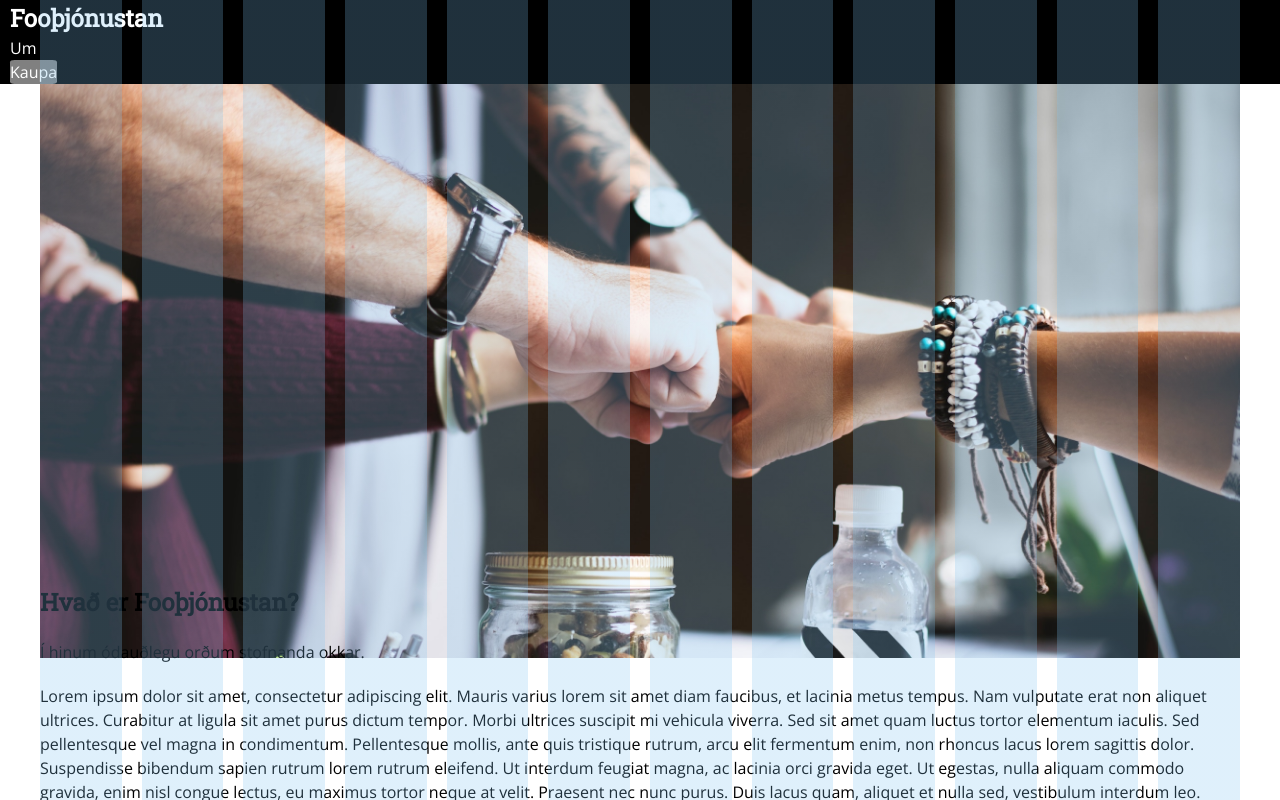
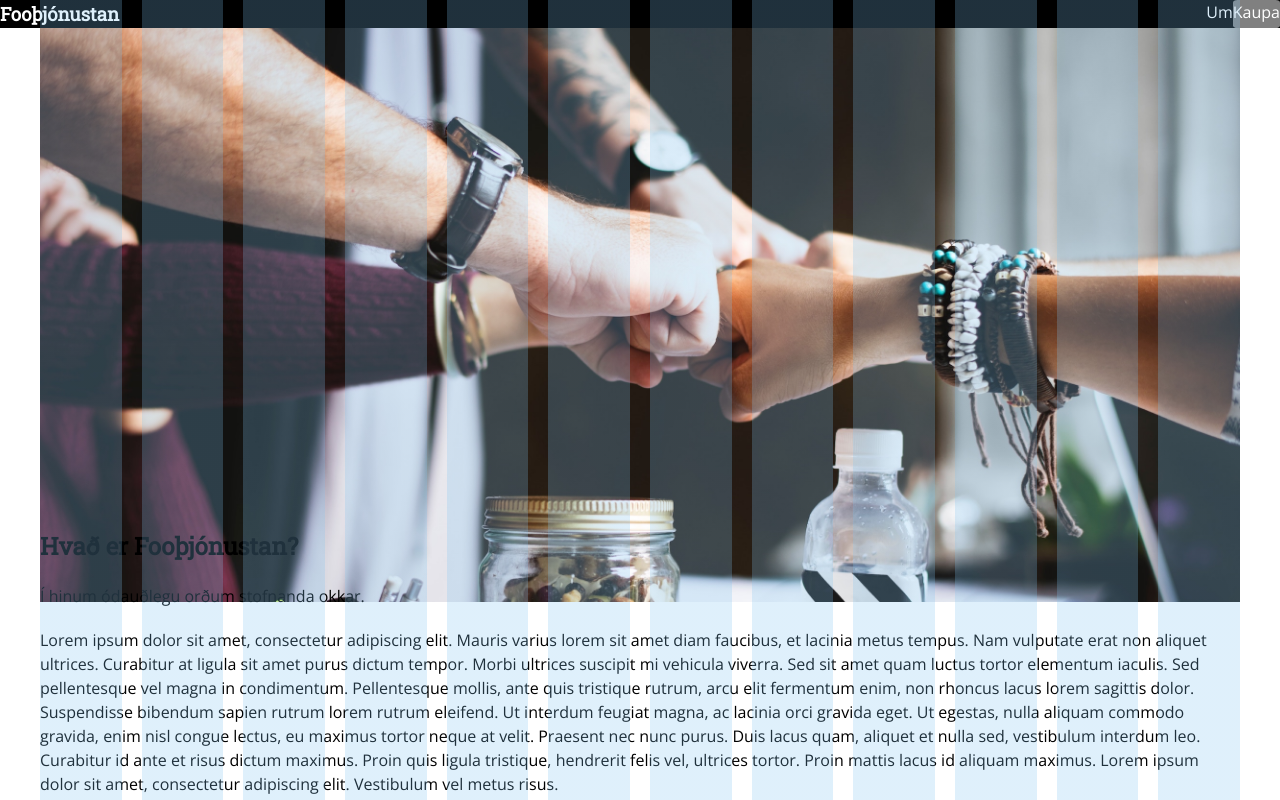
Before and after one commit to dezimba/Stortverkefni1, a plain HTML site: page um.html in a window 1280 px wide. Shown: the top 800 px of the page. Drawn offline with nearby package versions, Linux system fonts and the light colour scheme; files that its build step writes are made by us from their sources.

Commit message:
mathafkn nav

```diff
--- a/scss/nav.scss
+++ b/scss/nav.scss
@@ -2,9 +2,18 @@
   background-color: black;
   color: white;
 
+  nav {
+  display: flex;
+  justify-content: space-between;
+  flex-direction: row;
+  }
+
   ul {
     list-style: none;
-    display: inline-block;
+    display: flex;
+    flex-direction: row;
+    align-content: flex-end;
+
   }
 
    li {
--- a/um.html
+++ b/um.html
@@ -10,13 +10,15 @@
     <link href="https://fonts.googleapis.com/css?family=Roboto+Slab" rel="stylesheet">
   </head>
   <body>
-    <nav class="nav col col-12">
-      <h1>Fooþjónustan</h1>
-      <ul>
-        <li>Um</li>
-        <li>Kaupa</li>
-      </ul>
-    </nav>
+    <div class="nav">
+      <nav>
+        <h3>Fooþjónustan</h3>
+        <ul>
+          <li>Um</li>
+          <li>Kaupa</li>
+        </ul>
+      </nav>
+    </div>
     <header class="header">
       <img src="bg-subpage.jpg" alt="">
     </header>
```
Also changed, not shown: kaupa.html (+9 -7 lines).
